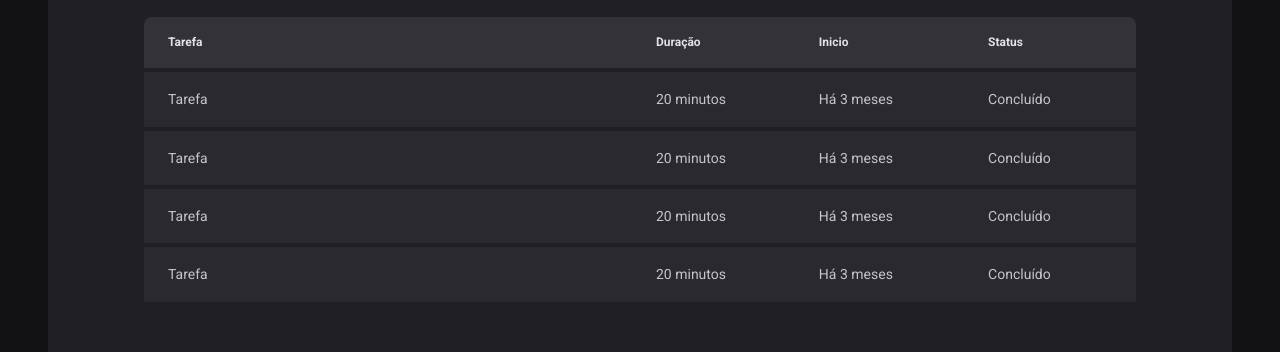
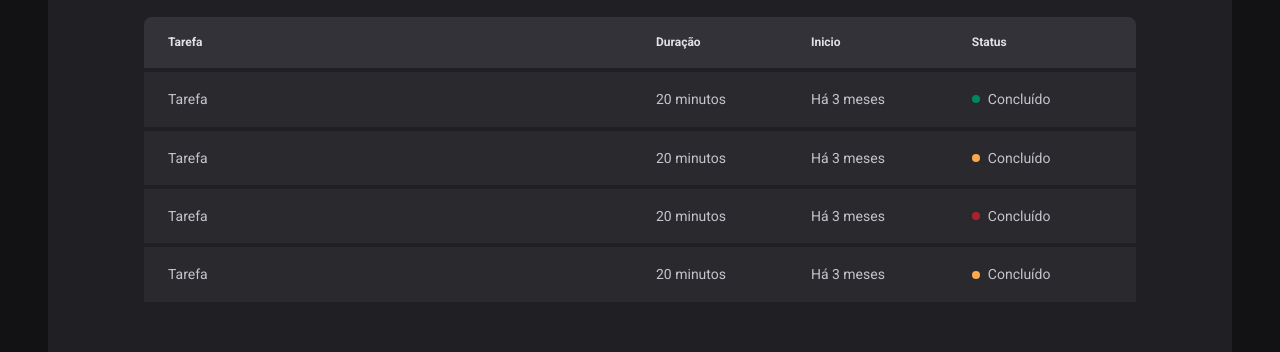
Before and after one commit to guarnieri007/Timer-with-React, a React (Vite) app: page /history in a window 1280 px wide. Shown: the part 267-619 px from the top of the page. Built offline with nearby package versions, Linux system fonts and the light colour scheme.

Commit message:
Creating the status circle
Added the status circle with color on the history

```diff
--- a/src/pages/History/History.tsx
+++ b/src/pages/History/History.tsx
@@ -1,4 +1,4 @@
-import { HistoryContainer, HistoryList } from "./HistoryStyles";
+import { HistoryContainer, HistoryList, Status } from "./HistoryStyles";
 
 export function History() {
     return (
@@ -19,25 +19,25 @@ export function History() {
                             <td>Tarefa</td>
                             <td>20 minutos</td>
                             <td>Há 3 meses</td>
-                            <td>Concluído</td>
+                            <td><Status statusColor={"green"}>Concluído</Status></td>
                         </tr>
                         <tr>
                             <td>Tarefa</td>
                             <td>20 minutos</td>
                             <td>Há 3 meses</td>
-                            <td>Concluído</td>
+                            <td><Status statusColor={"yellow"}>Concluído</Status></td>
                         </tr>
                         <tr>
                             <td>Tarefa</td>
                             <td>20 minutos</td>
                             <td>Há 3 meses</td>
-                            <td>Concluído</td>
+                            <td><Status statusColor={"red"}>Concluído</Status></td>
                         </tr>
                         <tr>
                             <td>Tarefa</td>
                             <td>20 minutos</td>
                             <td>Há 3 meses</td>
-                            <td>Concluído</td>
+                            <td><Status statusColor={"yellow"}>Concluído</Status></td>
                         </tr>
                     </tbody>
                 </table>
--- a/src/pages/History/HistoryStyles.ts
+++ b/src/pages/History/HistoryStyles.ts
@@ -53,4 +53,27 @@ export const HistoryList = styled.div`
                 }
         }
     }
-`;
+`
+export const Status = styled.span<StatusProps>`
+    display: flex;
+    align-items: center;
+    gap: 0.5rem;
+
+    &::before {
+        content:'';
+        width: 0.5rem;
+        height: 0.5rem;
+        border-radius: 999px;
+        background-color: ${(props) => props.theme[STATUS_COLORS[props.statusColor]]};
+    }
+`
+
+const STATUS_COLORS = {
+    yellow: "yellow-500",
+    green: "green-500",
+    red: "red-500",
+} as const
+
+export interface StatusProps {
+    statusColor: keyof typeof STATUS_COLORS;
+}
```
